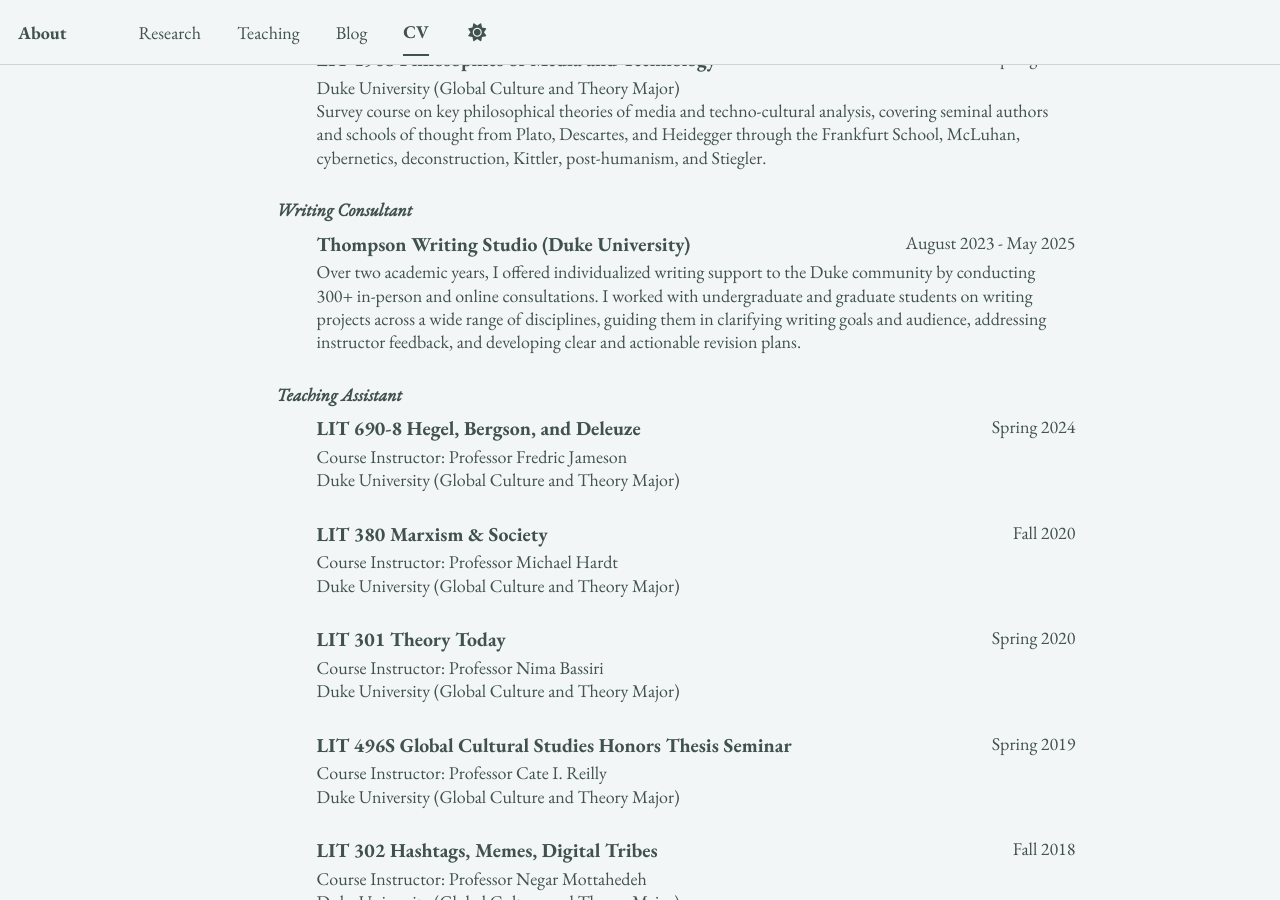
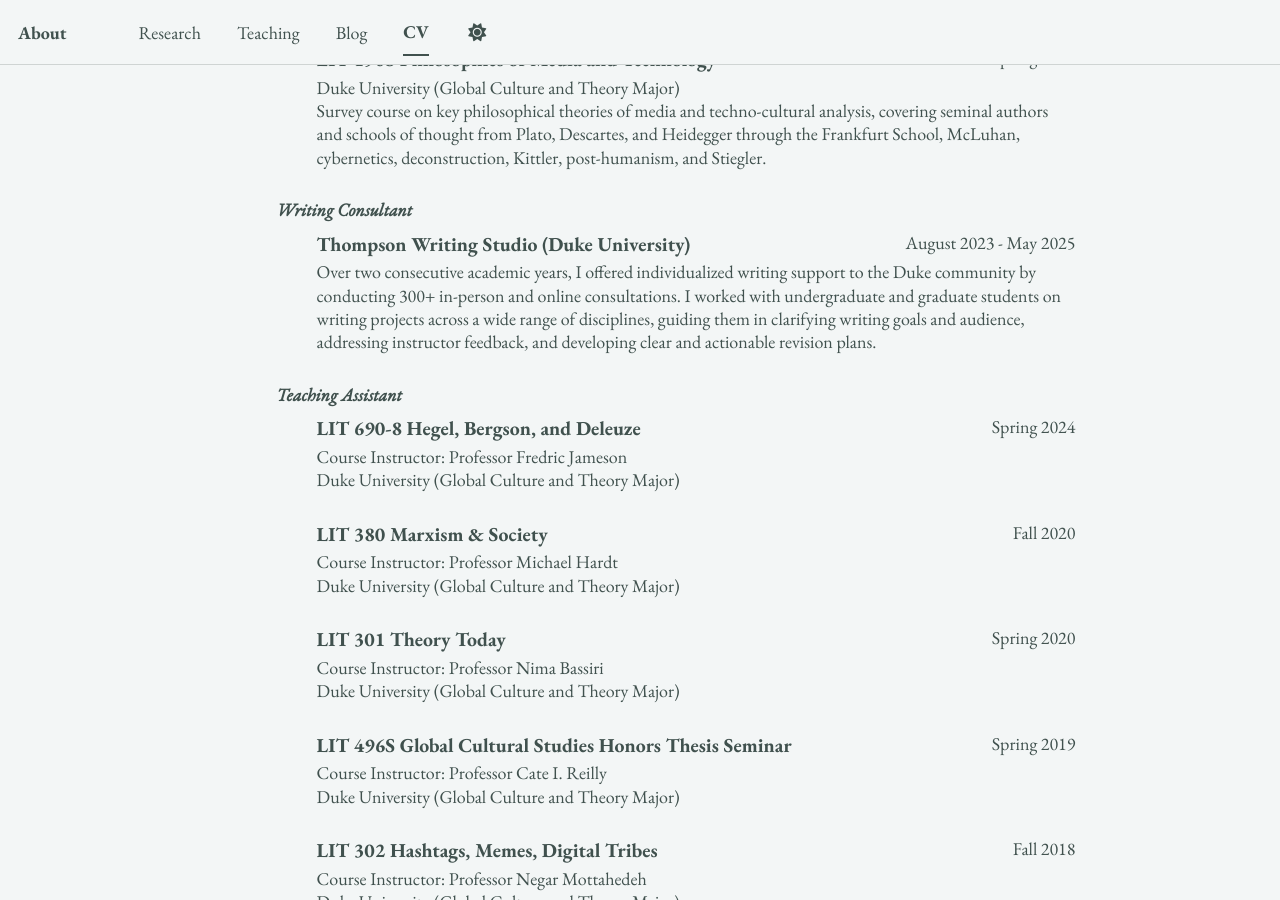
Before and after one commit to epujol90/epujol90.github.io, a Jekyll site: the page built from _pages/cv-json.md, in a window 1280 px wide and 900 px high, scrolled down 5898 px. Built offline with Jekyll 4.4.1, drawn with Linux system fonts in a browser that asks for light colours; a script bundle is joined from its source files by our own code; library files that are not in the unit come from our copies.

Commit message:
Update cv.json

```diff
--- a/_data/cv.json
+++ b/_data/cv.json
@@ -349,7 +349,7 @@
       "institution": "",
       "date": "August 2023 - May 2025",
       "role": "",
-      "description": "Over two academic years, I offered individualized writing support to the Duke community by conducting 300+ in-person and online consultations. I worked with undergraduate and graduate students on writing projects across a wide range of disciplines, guiding them in clarifying writing goals and audience, addressing instructor feedback, and developing clear and actionable revision plans.",
+      "description": "Over two consecutive academic years, I offered individualized writing support to the Duke community by conducting 300+ in-person and online consultations. I worked with undergraduate and graduate students on writing projects across a wide range of disciplines, guiding them in clarifying writing goals and audience, addressing instructor feedback, and developing clear and actionable revision plans.",
       "category": "Writing Consultant"
     },
     {
```
